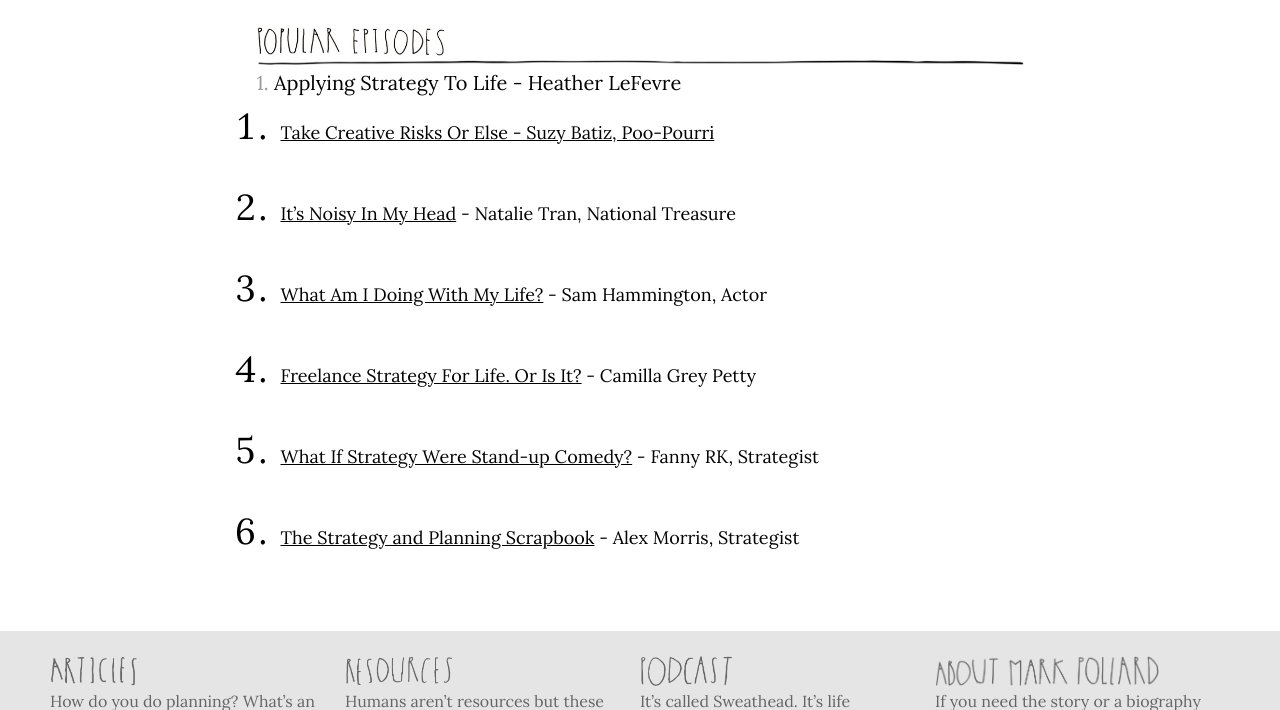
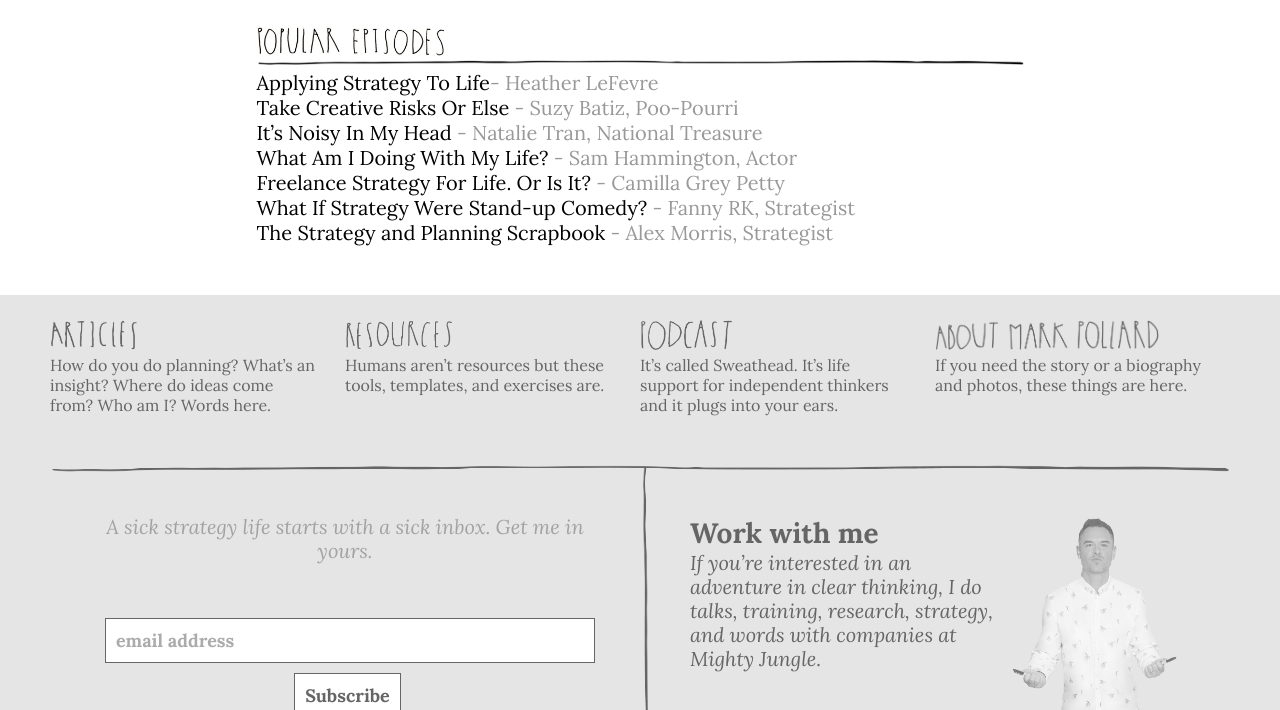
Before and after one commit to markhpollard/markhpollard.github.io, a Jekyll site: the page built from podcast.md, in a window 1280 px wide and 900 px high, scrolled down 352 px, cut to the strip 190-900 px from the top of the window. Built offline with Jekyll 4.4.1, drawn with Linux system fonts in a browser that asks for light colours; nearby versions of some CDN libraries; some of the changed lines change nothing that is shown.

Commit message:
Updated Podcast

```diff
--- a/podcast.md
+++ b/podcast.md
@@ -8,16 +8,10 @@
 layout: podcast
 ---
 
-# 1. [Applying Strategy To Life - Heather LeFevre](https://anchor.fm/sweathead-with-mark-pollard/episodes/Applying-Strategy-To-Life---Heather-LeFevre--Strategist--Author-e2splb)
-
-2. [Take Creative Risks Or Else - Suzy Batiz, Poo-Pourri](https://anchor.fm/sweathead-with-mark-pollard/episodes/Take-Creative-Risks-Or-Else---Suzy-Batiz--Poo-Pourri-e2thoj)
-
-3. [It's Noisy In My Head](https://anchor.fm/sweathead-with-mark-pollard/episodes/Its-Noisy-In-My-Head---Natalie-Tran--National-Treasure-e2pnfp) - Natalie Tran, National Treasure
-
-4. [What Am I Doing With My Life?](https://anchor.fm/sweathead-with-mark-pollard/episodes/What-Am-I-Doing-With-My-Life----Sam-Hammington--Actor-e2oor8) - Sam Hammington, Actor
-
-5. [Freelance Strategy For Life. Or Is It?](https://anchor.fm/sweathead-with-mark-pollard/episodes/Freelance-Strategy-For-Life--Or-Is-It----Camilla-Grey-Petty--Freelance-Strategist-e2kenc) - Camilla Grey Petty
-
-6. [What If Strategy Were Stand-up Comedy?](https://anchor.fm/sweathead-with-mark-pollard/episodes/What-If-Strategy-Were-Stand-up-Comedy----Fanny-RK--Strategist-e2hvvq) - Fanny RK, Strategist
-
-7. [The Strategy and Planning Scrapbook](https://anchor.fm/sweathead-with-mark-pollard/episodes/The-Strategy-and-Planning-Scrapbook---Alex-Morris--Strategist-e2fjp4) - Alex Morris, Strategist
+# [Applying Strategy To Life](https://anchor.fm/sweathead-with-mark-pollard/episodes/Applying-Strategy-To-Life---Heather-LeFevre--Strategist--Author-e2splb)- Heather LeFevre
+# [Take Creative Risks Or Else](https://anchor.fm/sweathead-with-mark-pollard/episodes/Take-Creative-Risks-Or-Else---Suzy-Batiz--Poo-Pourri-e2thoj) - Suzy Batiz, Poo-Pourri
+# [It's Noisy In My Head](https://anchor.fm/sweathead-with-mark-pollard/episodes/Its-Noisy-In-My-Head---Natalie-Tran--National-Treasure-e2pnfp) - Natalie Tran, National Treasure
+# [What Am I Doing With My Life?](https://anchor.fm/sweathead-with-mark-pollard/episodes/What-Am-I-Doing-With-My-Life----Sam-Hammington--Actor-e2oor8) - Sam Hammington, Actor
+# [Freelance Strategy For Life. Or Is It?](https://anchor.fm/sweathead-with-mark-pollard/episodes/Freelance-Strategy-For-Life--Or-Is-It----Camilla-Grey-Petty--Freelance-Strategist-e2kenc) - Camilla Grey Petty
+# [What If Strategy Were Stand-up Comedy?](https://anchor.fm/sweathead-with-mark-pollard/episodes/What-If-Strategy-Were-Stand-up-Comedy----Fanny-RK--Strategist-e2hvvq) - Fanny RK, Strategist
+# [The Strategy and Planning Scrapbook](https://anchor.fm/sweathead-with-mark-pollard/episodes/The-Strategy-and-Planning-Scrapbook---Alex-Morris--Strategist-e2fjp4) - Alex Morris, Strategist
```
